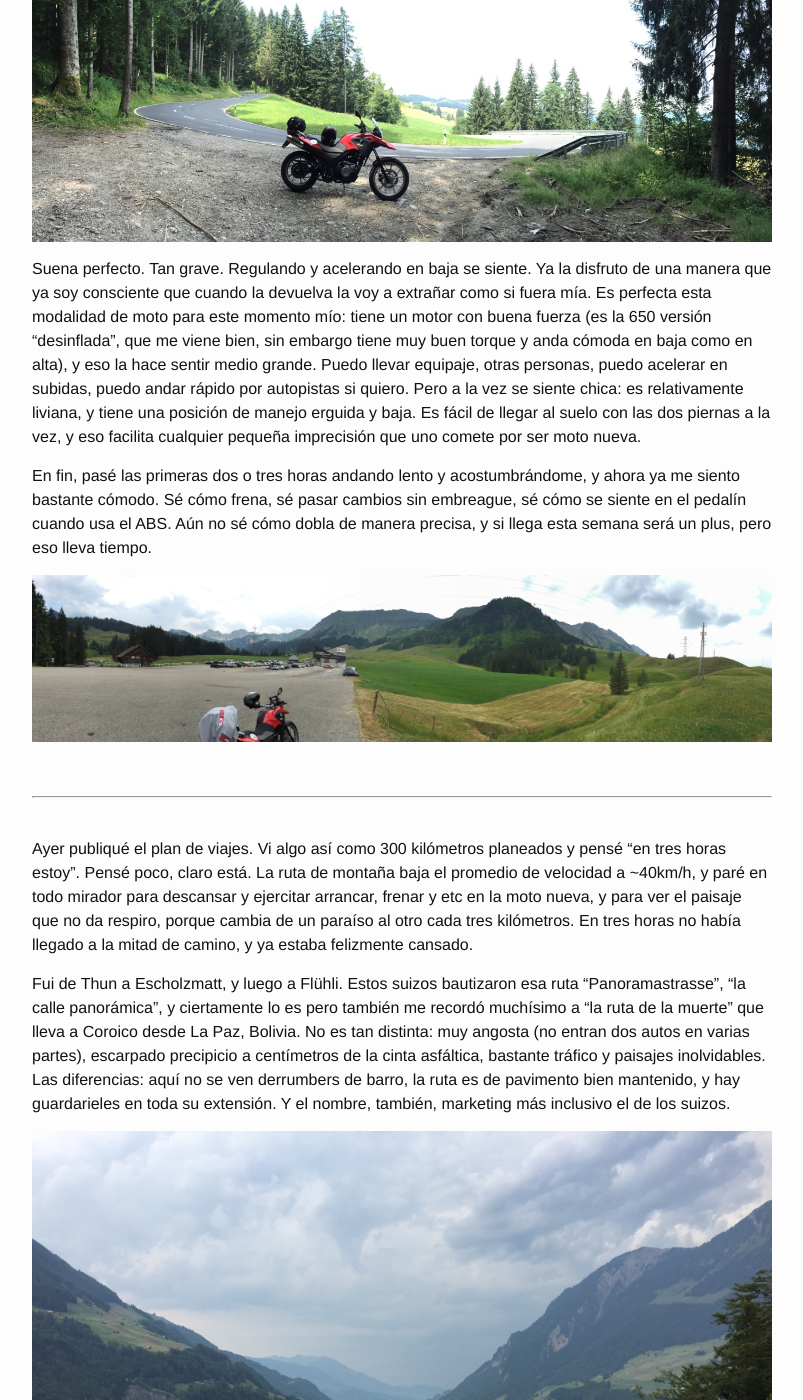
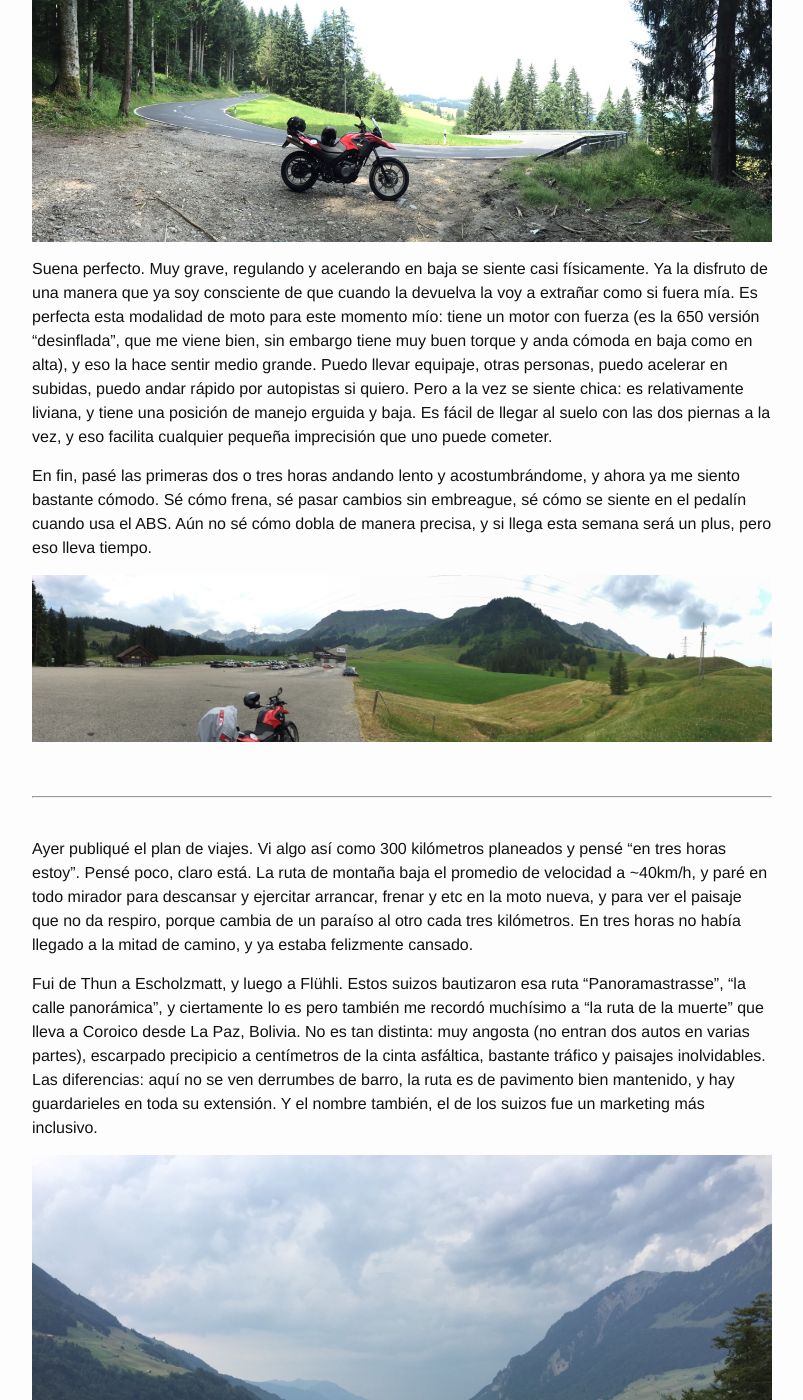
Before and after one commit to tute/tute.github.io, a Jekyll site: the page built from _posts/2015-07-17-cronica-dia-1.md, in a window 1280 px wide and 1400 px high, scrolled down 596 px. Shown: the whole window, without its empty margins (238-1041 px from the left). Built offline with Jekyll 4.4.1, drawn with Linux system fonts in a browser that asks for light colours; some of the changed text lies outside the part shown.

Commit message:
Correcciones

```diff
--- a/_posts/2015-07-17-cronica-dia-1.md
+++ b/_posts/2015-07-17-cronica-dia-1.md
@@ -17,23 +17,24 @@
 
 Estas cosas pasan. Me avergoncé a morir, pero pasa. Además de la moto me tomó
 por sorpresa el mayor peso, aunque a esa la esperaba, pero no me preparé bien.
-Fue un error. Fue bueno que me quitó cualquier vestigio de confianza que pudiera
-tener, y creo que eso es saludable. En fin, levanté la moto, tomaron nota de dos
-rayones nuevos que le hice antes de arrancarle el motor, y me fui en primera
+Fue un error. Fue bueno que me quitó cualquier vestigio de excesiva confianza
+que pudiera tener, y que eso es saludable. En fin, levanté la moto, tomaron nota
+de dos rayones nuevos que le hice antes de arrancarla, y me fui en primera
 regulando.
 
 ![Curva de 180º](/imgs/2015-07-Suiza/thumb_IMG_1980_1024.jpg)
 
-Suena perfecto. Tan grave. Regulando y acelerando en baja se siente. Ya la
-disfruto de una manera que ya soy consciente que cuando la devuelva la voy a
-extrañar como si fuera mía. Es perfecta esta modalidad de moto para este momento
-mío: tiene un motor con buena fuerza (es la 650 versión "desinflada", que me
-viene bien, sin embargo tiene muy buen torque y anda cómoda en baja como en
-alta), y eso la hace sentir medio grande. Puedo llevar equipaje, otras personas,
-puedo acelerar en subidas, puedo andar rápido por autopistas si quiero. Pero a
-la vez se siente chica: es relativamente liviana, y tiene una posición de manejo
-erguida y baja. Es fácil de llegar al suelo con las dos piernas a la vez, y eso
-facilita cualquier pequeña imprecisión que uno comete por ser moto nueva.
+Suena perfecto. Muy grave, regulando y acelerando en baja se siente casi
+físicamente. Ya la disfruto de una manera que ya soy consciente de que cuando la
+devuelva la voy a extrañar como si fuera mía. Es perfecta esta modalidad de moto
+para este momento mío: tiene un motor con fuerza (es la 650 versión
+"desinflada", que me viene bien, sin embargo tiene muy buen torque y anda cómoda
+en baja como en alta), y eso la hace sentir medio grande. Puedo llevar equipaje,
+otras personas, puedo acelerar en subidas, puedo andar rápido por autopistas si
+quiero. Pero a la vez se siente chica: es relativamente liviana, y tiene una
+posición de manejo erguida y baja. Es fácil de llegar al suelo con las dos
+piernas a la vez, y eso facilita cualquier pequeña imprecisión que uno puede
+cometer.
 
 En fin, pasé las primeras dos o tres horas andando lento y acostumbrándome, y
 ahora ya me siento bastante cómodo. Sé cómo frena, sé pasar cambios sin
@@ -59,17 +60,18 @@
 recordó muchísimo a "la ruta de la muerte" que lleva a Coroico desde La Paz,
 Bolivia. No es tan distinta: muy angosta (no entran dos autos en varias partes),
 escarpado precipicio a centímetros de la cinta asfáltica, bastante tráfico y
-paisajes inolvidables. Las diferencias: aquí no se ven derrumbers de barro, la
+paisajes inolvidables. Las diferencias: aquí no se ven derrumbes de barro, la
 ruta es de pavimento bien mantenido, y hay guardarieles en toda su extensión. Y
-el nombre, también, marketing más inclusivo el de los suizos.
+el nombre también, el de los suizos fue un marketing más inclusivo.
 
 ![Valle, caseríos y lago](/imgs/2015-07-Suiza/thumb_IMG_1998_1024.jpg)
 
 Pasado Brienz y camino a Ringgenberg decidí que ya estaba suficientemente
 cansado como para rodear el lago y seguir caminos montañosos a Lugano. Hice
-cuentas y ya llegaba de noche, prefiero andar de día. Corté camino entonces, y
-empecé a tomar rutas directas hacie Lugano, volví sobre mis pasos de Brienz y
-anduve por rutas más rectas. Hasta que subieron de nuevo a la montaña.
+cuentas y ya llegaba de noche, de día es más seguro así que quiero minimizar los
+viajes nocturnos. Corté entonces camino, empecé a tomar rutas directas hacia
+Lugano. Volví sobre mis pasos de Brienz y anduve por rutas más rectas... hasta
+que subieron de nuevo a la montaña!
 
 Esta fue de las rutas más hermosas que hice en mi vida. Tengo recuerdos grabados
 a fuego de mis viajes en bici, esta ruta fue comparable al curce de la
@@ -95,7 +97,9 @@
 combinación. Hubiera dormido en Wassen pero me esperaba familia en Lugano, así
 que decidí completar el trayecto por autopista. Decido para los próximos días de
 viaje en que seguiré sólo pasar más tiempo en caminos de montaña y ciudades, y
-hacer menos ciudades. Es un viaje que me sienta mejor.
+visitar menos cantidad de ciudades. No quiero cansarme físicamente, y disfruto
+tanto arriba de la moto como en cualquier mirador, o en la mesa de algún café o
+bar.
 
 ![Ruta abajo deja ver los túneles y el valle](/imgs/2015-07-Suiza/thumb_IMG_2014_1024.jpg)
 
```
Also changed, not shown: other parts of _posts/2015-07-17-cronica-dia-1.md (+5 -5 lines).
